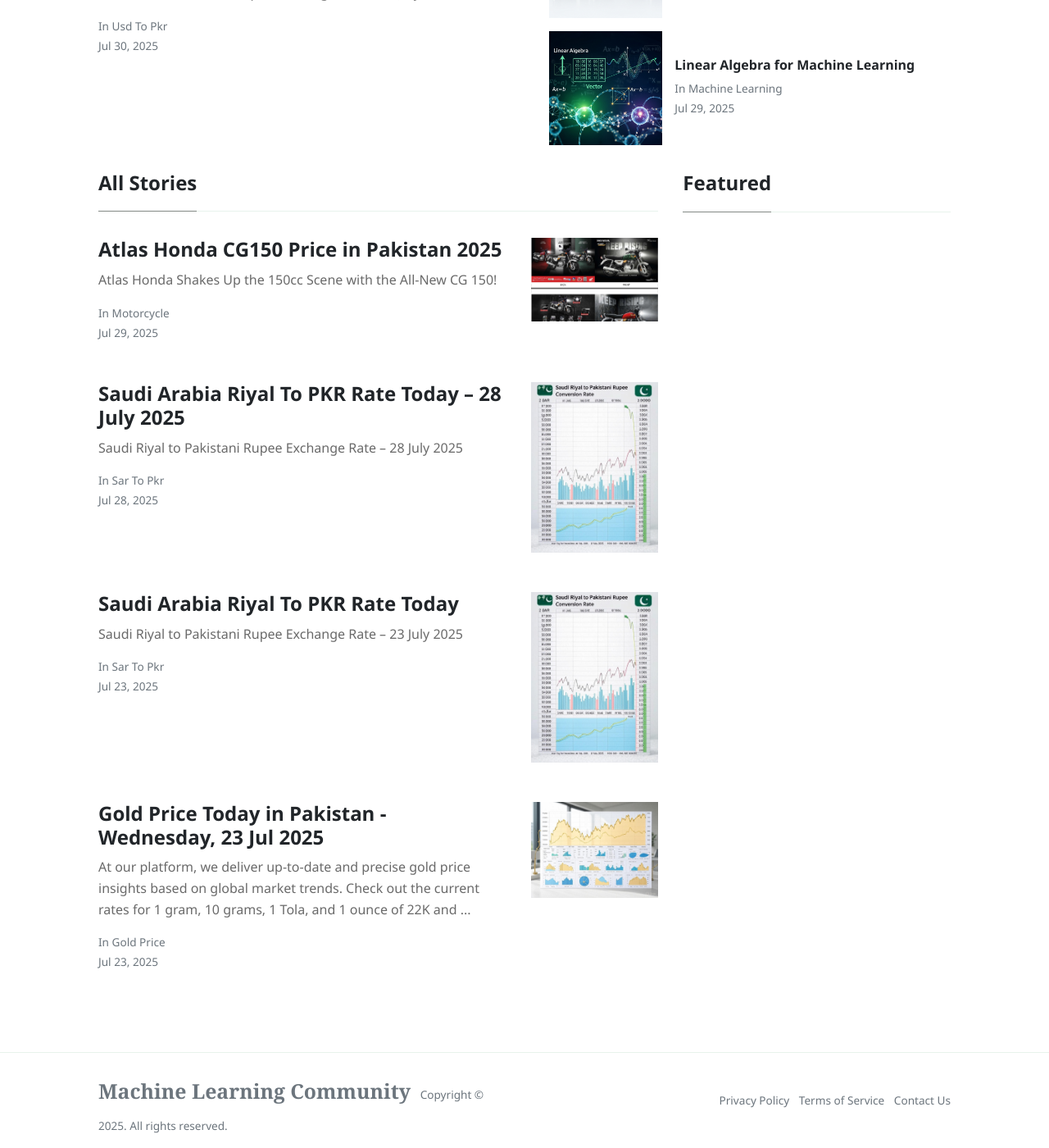
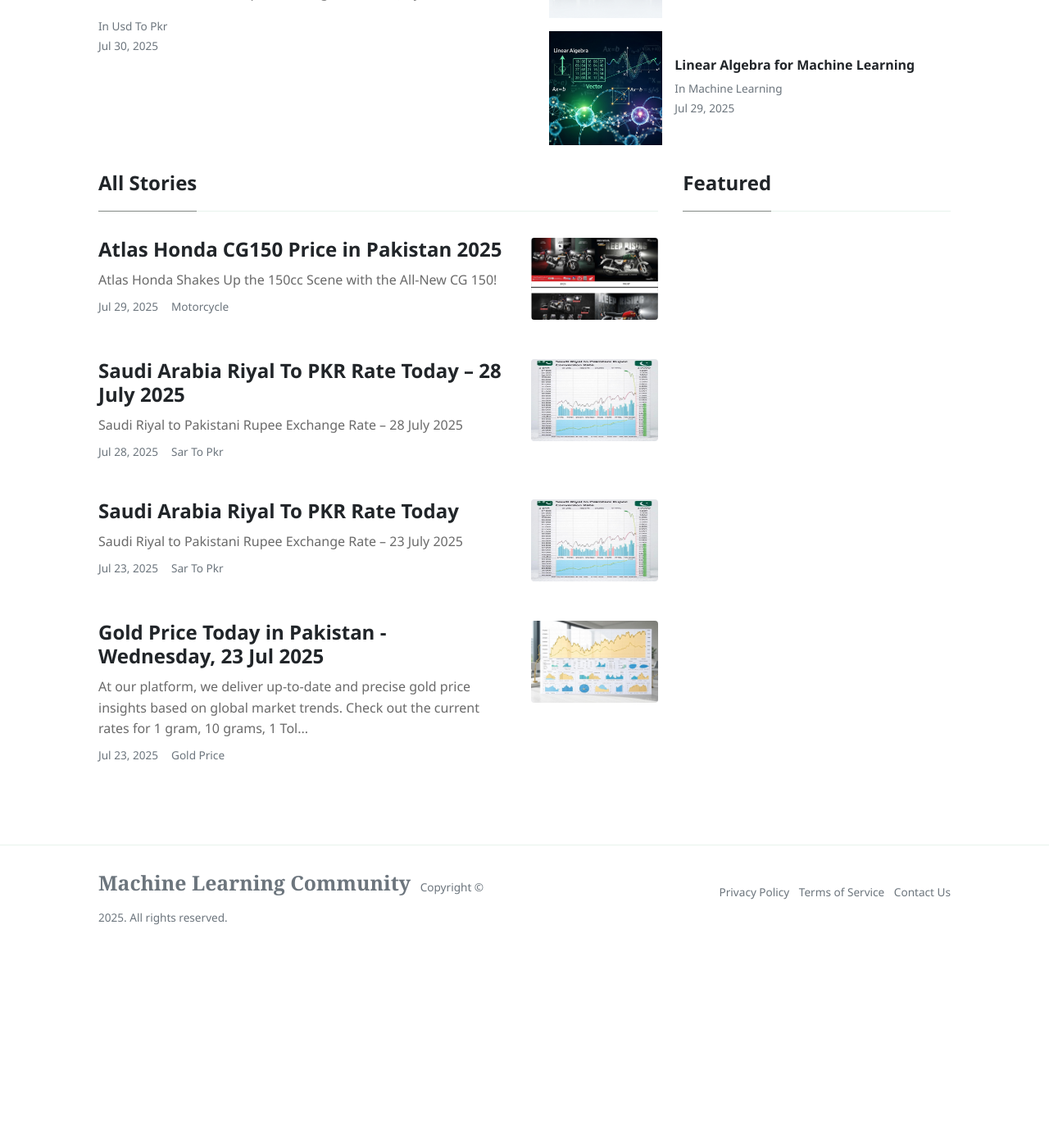
Before and after one commit to mlcom/mlcom.github.io, a Jekyll site: the page built from index.html, in a window 1280 px wide and 1400 px high, scrolled down 1595 px. Shown: the whole window at 82% size. Built offline with Jekyll 4.4.1, drawn with Linux system fonts in a browser that asks for light colours; nearby versions of some CDN libraries; the list of posts is cut into pages by our own code; after the commit the page ends 2741 px from its top, so only the background shows below that.

Commit message:
Update main-loop-card.html

```diff
--- a/_includes/main-loop-card.html
+++ b/_includes/main-loop-card.html
@@ -1,26 +1,34 @@
 <div class="mb-5 d-flex justify-content-between main-loop-card">
-<div class="pr-3">
-	<h2 class="mb-1 h4 font-weight-bold">
-	<a class="text-dark" href="{{site.baseurl}}{{post.url}}">{{ post.title }}</a>
+    <div class="pr-3 flex-grow-1">
+        <h2 class="mb-2 h4 font-weight-bold">
+            <a class="text-dark" href="{{site.baseurl}}{{post.url}}" aria-label="Read {{ post.title }}">{{ post.title }}</a>
         </h2>
-	<p class="excerpt">
-	   {{ post.excerpt  | strip_html | strip_newlines | truncate: 186}}
+        <p class="excerpt mb-2">
+            {{ post.excerpt | strip_html | strip_newlines | truncate: 160 }}
         </p>
-	<small class="d-block text-muted">
-		In <span class="catlist">
+        <div class="d-flex flex-wrap align-items-center">
+            <small class="text-muted mr-3">
+                <time datetime="{{ post.date | date_to_xmlschema }}">{{ post.date | date: '%b %d, %Y' }}</time>
+            </small>
+            <small class="text-muted">
+                <span class="catlist">
                 {% for category in post.categories %}
-		<a class="text-capitalize text-muted smoothscroll" href="{{site.baseurl}}/categories.html#{{ category | downcase }}">{{ category }}</a><span class="sep">, </span>
+                <a class="text-capitalize text-muted smoothscroll" href="{{site.baseurl}}/categories.html#{{ category | downcase }}" aria-label="Category: {{ category | downcase }}">{{ category }}</a>
+                {% unless forloop.last %}<span class="sep">, </span>{% endunless %}
                 {% endfor %}
                 </span>
             </small>
-	<small class="text-muted">
-		{{ post.date | date: '%b %d, %Y' }}
-	</small>
+        </div>
     </div>
     {% if post.image %}
     <div class="col-md-3 pr-0 text-right">
-	<a href="{{site.baseurl}}{{post.url}}">
-	<img class="w-100" src="{% if post.image contains "://" %}{{ post.image }}{% else %}{{ site.baseurl }}/{{ post.image }}{% endif %}" alt="{{ post.title }}">
+        <a href="{{site.baseurl}}{{post.url}}" aria-label="Read {{ post.title }}">
+            <img class="w-100 rounded"
+                 src="{% if post.image contains '://' %}{{ post.image }}{% else %}{{ site.baseurl }}/{{ post.image }}{% endif %}"
+                 alt="{{ post.title }}"
+                 loading="lazy"
+                 width="150"
+                 height="100">
         </a>
     </div>
     {% endif %}
```
Lines whose indentation alone changed are shown as unchanged.
